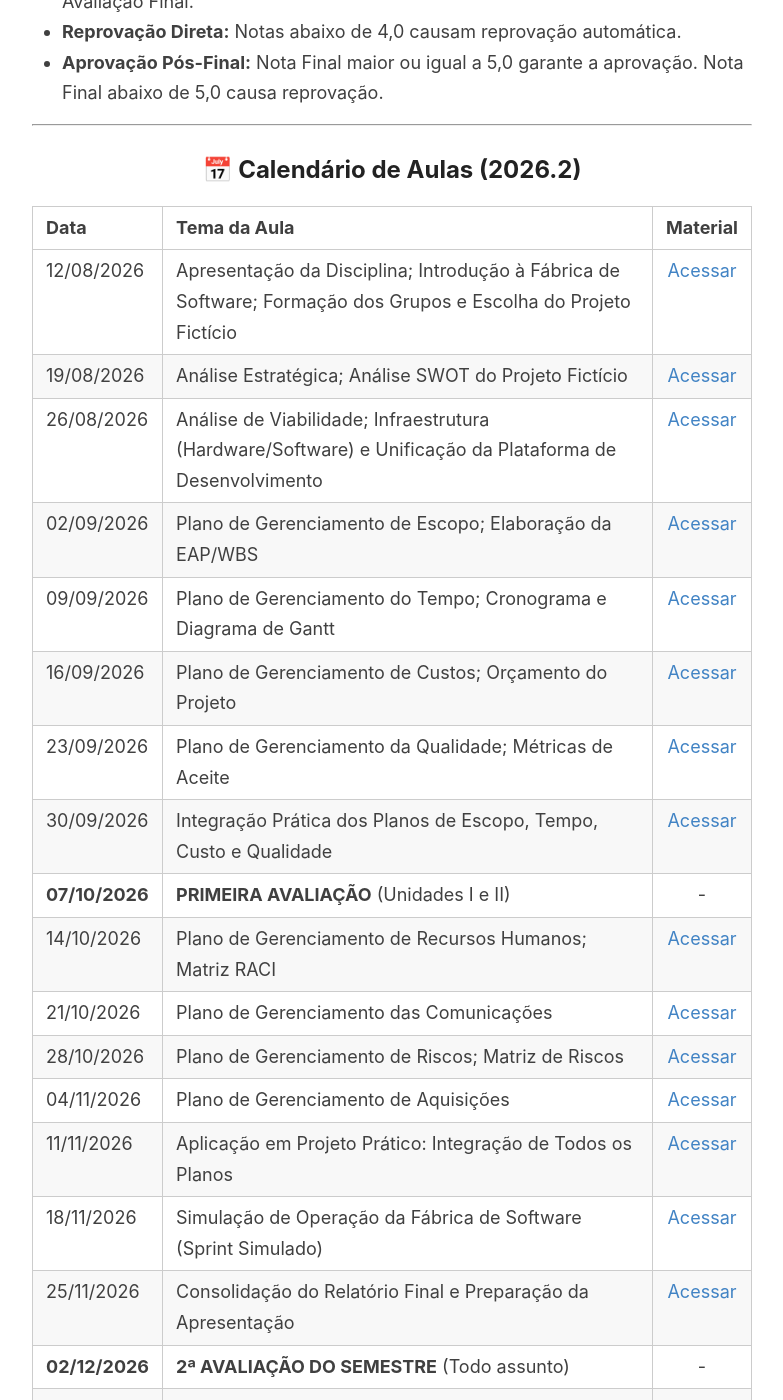
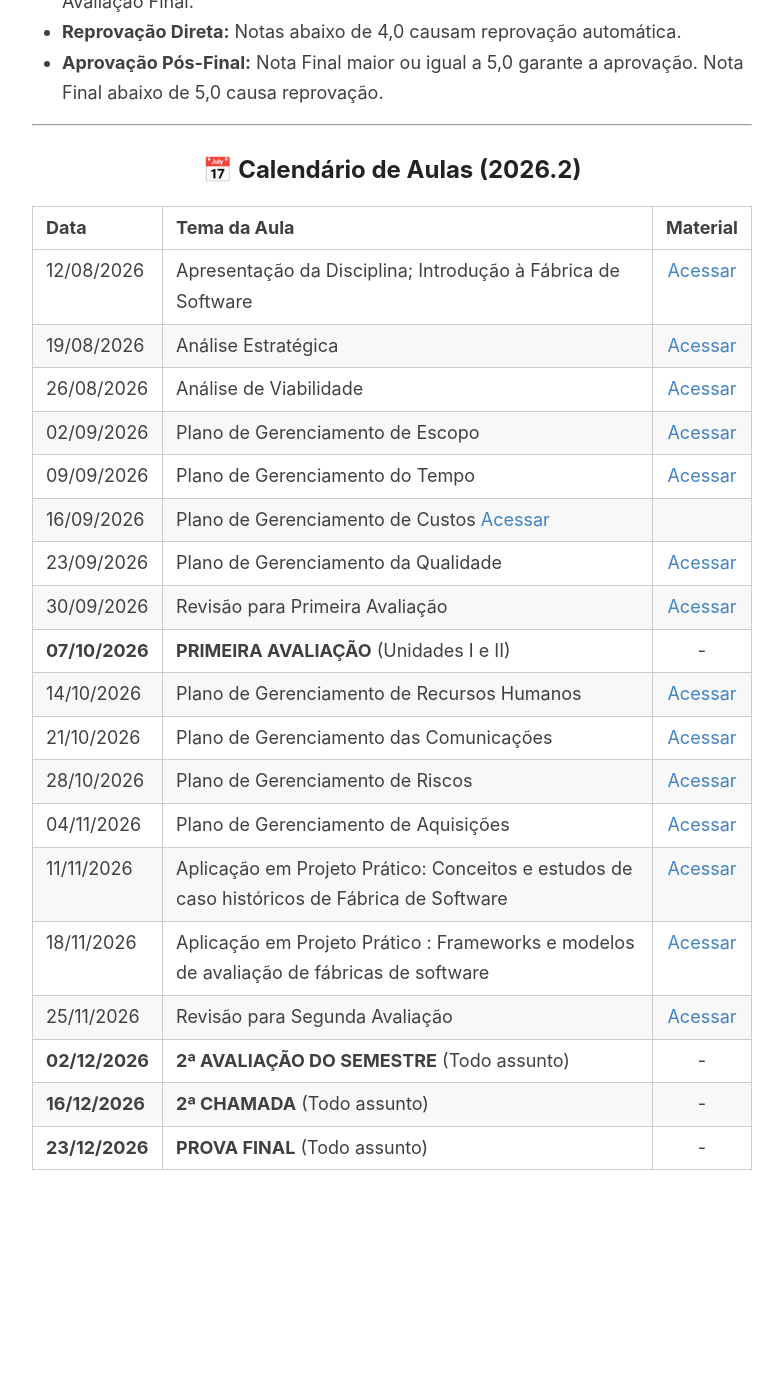
Before and after one commit to prgsouza/prgsouza.github.io, a Jekyll site: the page built from _pages/lei.md, in a window 1280 px wide and 1400 px high, scrolled down 1604 px. Shown: the whole window, without its empty margins (248-1031 px from the left). Built offline with Jekyll 4.4.1, drawn with Linux system fonts in a browser that asks for light colours; after the commit the page ends 2774 px from its top, so only the background shows below that.

Commit message:
Update lei.md

```diff
--- a/_pages/lei.md
+++ b/_pages/lei.md
@@ -42,22 +42,22 @@ O processo avaliativo considerará a frequência e o desempenho do aluno.
 
 | Data | Tema da Aula | Material |
 | :--- | :--- | :---: |
-| 12/08/2026 | Apresentação da Disciplina; Introdução à Fábrica de Software; Formação dos Grupos e Escolha do Projeto Fictício | [Acessar](/aulas/lei/aula01-introducao.pdf) |
-| 19/08/2026 | Análise Estratégica; Análise SWOT do Projeto Fictício | [Acessar](/aulas/lei/aula02-analise-estrategica.pdf) |
-| 26/08/2026 | Análise de Viabilidade; Infraestrutura (Hardware/Software) e Unificação da Plataforma de Desenvolvimento | [Acessar](/aulas/lei/aula03-viabilidade.pdf) |
-| 02/09/2026 | Plano de Gerenciamento de Escopo; Elaboração da EAP/WBS | [Acessar](/aulas/lei/aula04-escopo.pdf) |
-| 09/09/2026 | Plano de Gerenciamento do Tempo; Cronograma e Diagrama de Gantt | [Acessar](/aulas/lei/aula05-tempo.pdf) |
-| 16/09/2026 | Plano de Gerenciamento de Custos; Orçamento do Projeto | [Acessar](/aulas/lei/aula06-custos.pdf) |
-| 23/09/2026 | Plano de Gerenciamento da Qualidade; Métricas de Aceite | [Acessar](/aulas/lei/aula07-qualidade.pdf) |
-| 30/09/2026 | Integração Prática dos Planos de Escopo, Tempo, Custo e Qualidade | [Acessar](/aulas/lei/aula08-integracao.pdf) |
+| 12/08/2026 | Apresentação da Disciplina; Introdução à Fábrica de Software | [Acessar](/aulas/lei/aula01-introducao.pdf) |
+| 19/08/2026 | Análise Estratégica | [Acessar](/aulas/lei/aula02-analise-estrategica.pdf) |
+| 26/08/2026 | Análise de Viabilidade | [Acessar](/aulas/lei/aula03-viabilidade.pdf) |
+| 02/09/2026 | Plano de Gerenciamento de Escopo | [Acessar](/aulas/lei/aula04-escopo.pdf) |
+| 09/09/2026 | Plano de Gerenciamento do Tempo | [Acessar](/aulas/lei/aula05-tempo.pdf) |
+| 16/09/2026 | Plano de Gerenciamento de Custos  [Acessar](/aulas/lei/aula06-custos.pdf) |
+| 23/09/2026 | Plano de Gerenciamento da Qualidade | [Acessar](/aulas/lei/aula07-qualidade.pdf) |
+| 30/09/2026 | Revisão para Primeira Avaliação  | [Acessar](/aulas/lei/revisao-prova01.pdf) |
 | **07/10/2026** | **PRIMEIRA AVALIAÇÃO** (Unidades I e II) | - |
-| 14/10/2026 | Plano de Gerenciamento de Recursos Humanos; Matriz RACI | [Acessar](/aulas/lei/aula09-rh.pdf) |
+| 14/10/2026 | Plano de Gerenciamento de Recursos Humanos | [Acessar](/aulas/lei/aula09-rh.pdf) |
 | 21/10/2026 | Plano de Gerenciamento das Comunicações | [Acessar](/aulas/lei/aula10-comunicacoes.pdf) |
-| 28/10/2026 | Plano de Gerenciamento de Riscos; Matriz de Riscos | [Acessar](/aulas/lei/aula11-riscos.pdf) |
+| 28/10/2026 | Plano de Gerenciamento de Riscos | [Acessar](/aulas/lei/aula11-riscos.pdf) |
 | 04/11/2026 | Plano de Gerenciamento de Aquisições | [Acessar](/aulas/lei/aula12-aquisicoes.pdf) |
-| 11/11/2026 | Aplicação em Projeto Prático: Integração de Todos os Planos | [Acessar](/aulas/lei/aula13-integracao-final.pdf) |
-| 18/11/2026 | Simulação de Operação da Fábrica de Software (Sprint Simulado) | [Acessar](/aulas/lei/aula14-simulacao.pdf) |
-| 25/11/2026 | Consolidação do Relatório Final e Preparação da Apresentação | [Acessar](/aulas/lei/aula15-relatorio.pdf) |
+| 11/11/2026 | Aplicação em Projeto Prático: Conceitos e estudos de caso históricos de Fábrica de Software | [Acessar](/aulas/lei/aula13-integracao-final.pdf) |
+| 18/11/2026 | Aplicação em Projeto Prático : Frameworks e modelos de avaliação de fábricas de software | [Acessar](/aulas/lei/aula14-simulacao.pdf) |
+| 25/11/2026 | Revisão para Segunda Avaliação | [Acessar](/aulas/lei/revisao-prova02.pdf) |
 | **02/12/2026** | **2ª AVALIAÇÃO DO SEMESTRE** (Todo assunto) | - |
 | **16/12/2026** | **2ª CHAMADA** (Todo assunto) | - |
 | **23/12/2026** | **PROVA FINAL** (Todo assunto) | - |
```
